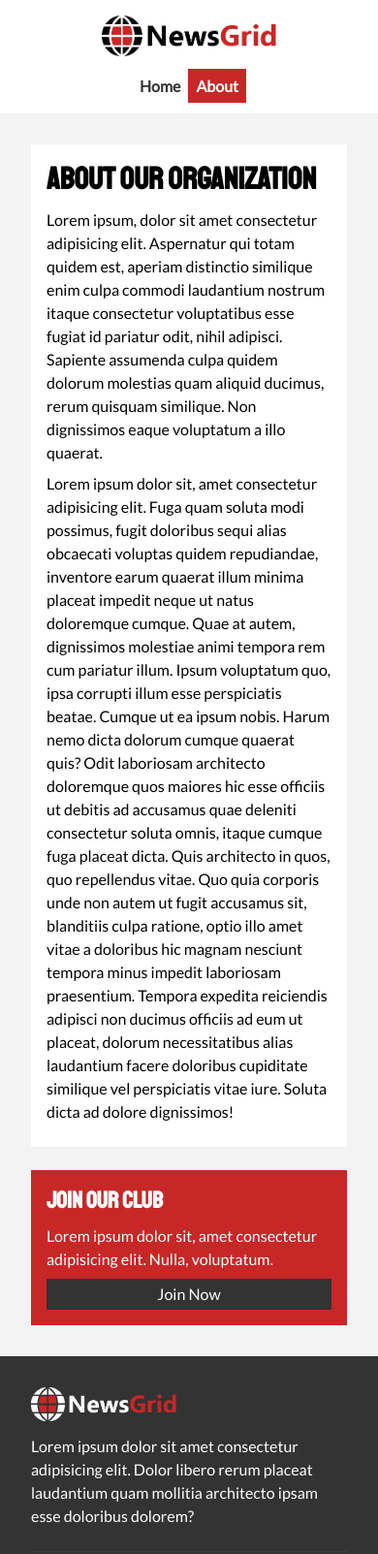
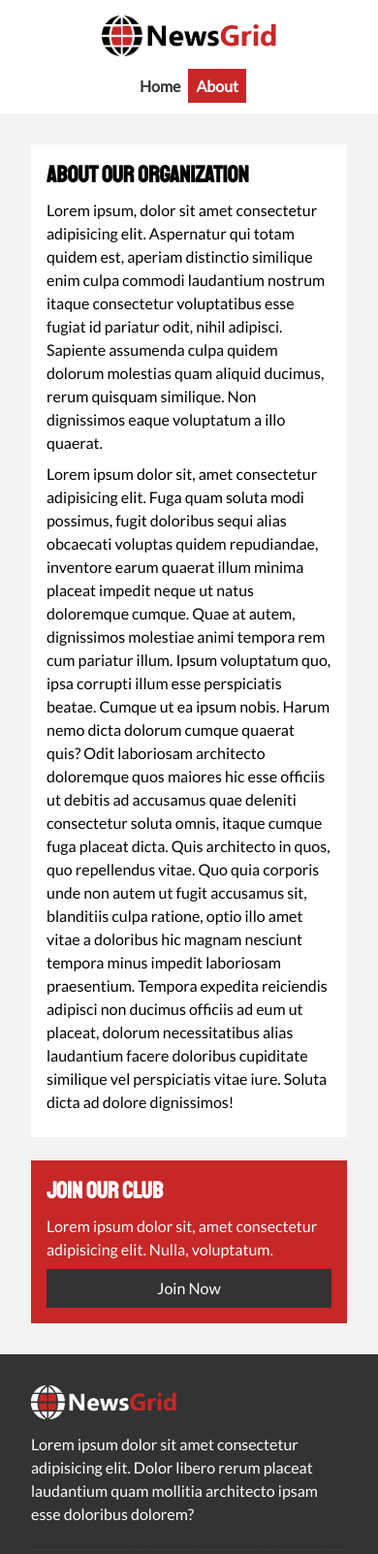
Before and after one commit to jgrasshopper/news_grid, a plain HTML site: page about.html in a window 390 px wide. Shown: the top 1603 px of the page at 97% size. Drawn offline with Linux system fonts and the light colour scheme.

Commit message:
Updated css

```diff
--- a/css/mobile.css
+++ b/css/mobile.css
@@ -65,11 +65,14 @@
     padding: 1rem;
   }
 
-  .btn {
-    padding: 0.25rem 1rem;
-  }
-
   .l-heading {
-    font-size: 2rem;
+    font-size: 1.5rem;
   }
 }
+
+/* == Media Queris | Smartphone (Landscape) == */
+@media (max-height: 750px) {
+  #showcase {
+    padding: 1rem;
+  }
+}
```
